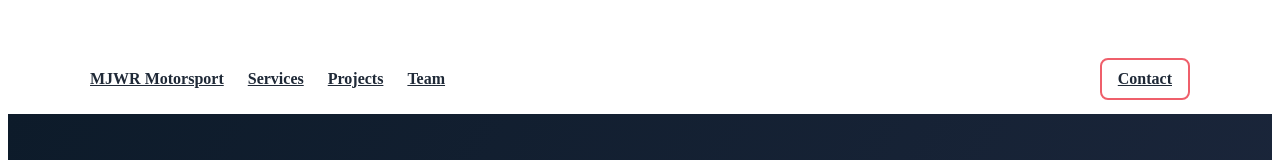
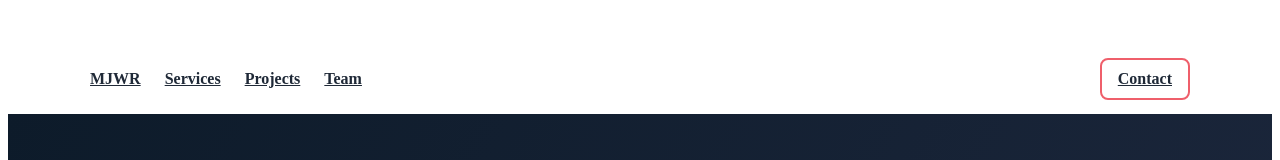
Before and after one commit to Jordy441/mjwr1, a website: page src/index.html in a window 1280 px wide. Shown: the part 218-378 px from the top of the page. Drawn offline with Linux system fonts and the light colour scheme.

Commit message:
Update index.html

```diff
--- a/src/index.html
+++ b/src/index.html
@@ -63,7 +63,7 @@
     <nav class="nav" role="navigation">
       <a class="logo" href="#home" aria-label="MJWR Motorsport home">
 
-        MJWR Motorsport
+        MJWR
       </a>
       <a href="#services">Services</a>
       <a href="#case-studies">Projects</a>
```
